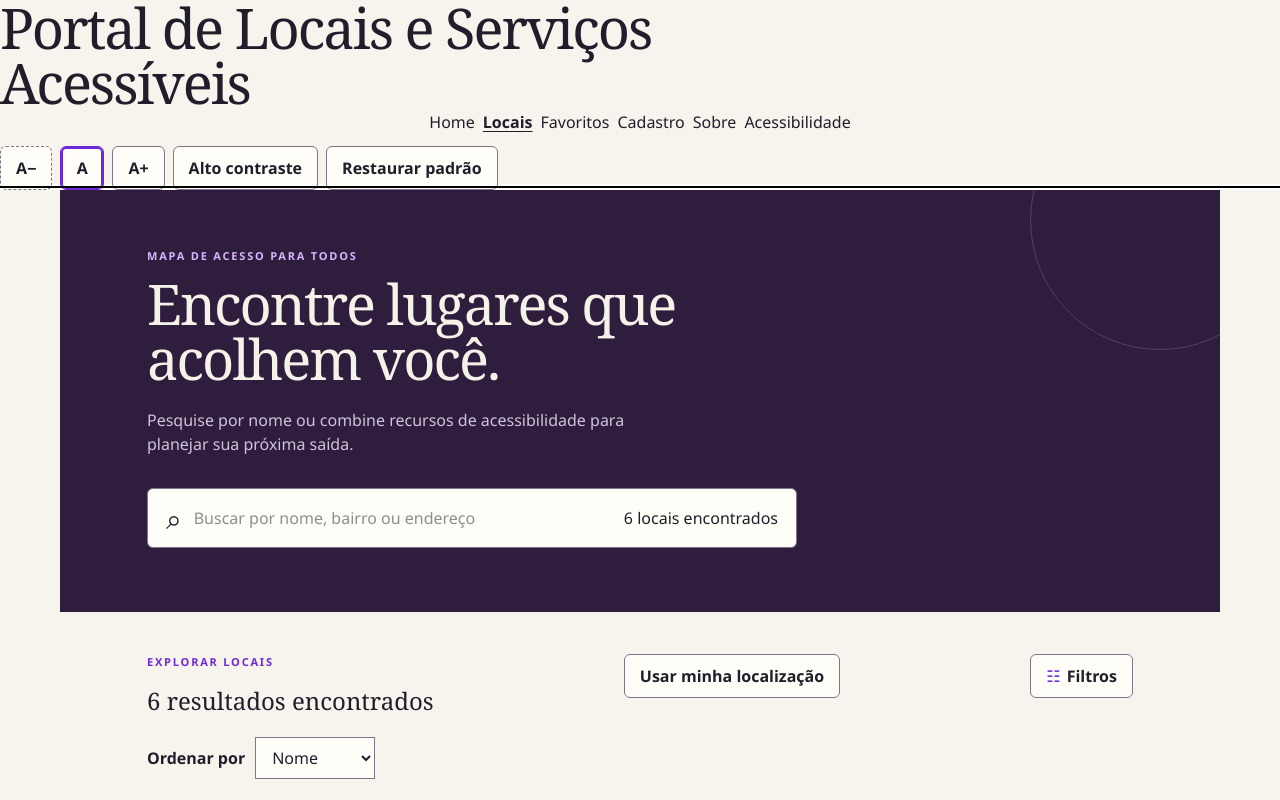
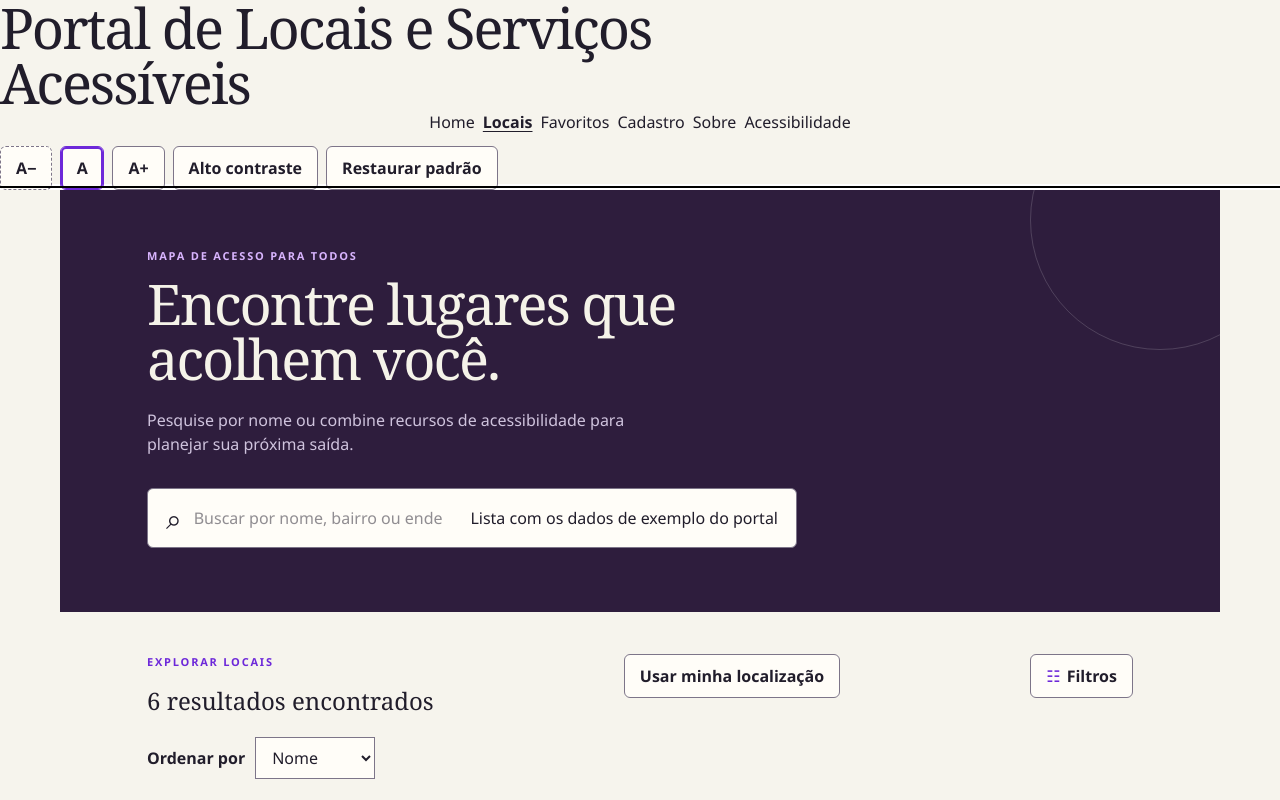
Before and after one commit to 1TDSPJ-26/portal-locais-acessiveis, a React (Vite) app: page /locais in a window 1280 px wide. Shown: the top 800 px of the page. Built offline with nearby package versions, Linux system fonts and the light colour scheme; a web font is replaced by a local one.

Commit message:
feat: exibe data da última atualização na listagem

```diff
--- a/src/pages/Locais/index.tsx
+++ b/src/pages/Locais/index.tsx
@@ -13,6 +13,7 @@ import {
 import { filtrarLocais } from "../../utils/filtrar-locais";
 import { listarFiltrosAtivos, type FiltroAtivo } from "../../utils/filtros-ativos";
 import { ordenarLocais, type CriterioOrdenacao } from "../../utils/ordenar-locais";
+import { formatarDataAtualizacao } from "../../utils/formatar-data-atualizacao";
 import { usePaginacao } from "../../hooks/usePaginacao";
 import { Paginacao } from "../../components/Paginacao";
 import { LocalCard } from "../../components/LocalCard";
@@ -20,7 +21,7 @@ import Mensagem from "../../components/Mensagem";
 import MensagemConfirmacao from "../../components/MensagemConfirmacao";
 
 export default function LocaisPage() {
-  const { locais, estado, usandoReserva, tentarNovamente } = useLocais();
+  const { locais, estado, usandoReserva, atualizadoEm, tentarNovamente } = useLocais();
   const { estado: estadoLocalizacao, posicao, solicitar } = useLocalizacao();
   const { favoritos } = useFavoritos();
   const [searchParams, setSearchParams] = useSearchParams();
@@ -252,12 +253,18 @@ export default function LocaisPage() {
           />
           <output aria-live="polite">
             {estado === "pronto" && (
-              <>
-                {resultados.length}{" "}
-                {resultados.length === 1
-                  ? "local encontrado"
-                  : "locais encontrados"}
-              </>
+              <p className="data-atualizacao">
+                {atualizadoEm ? (
+                  <>
+                    Lista atualizada em{" "}
+                    <time dateTime={atualizadoEm.toISOString()}>
+                      {formatarDataAtualizacao(atualizadoEm)}
+                    </time>
+                  </>
+                ) : (
+                  "Lista com os dados de exemplo do portal"
+                )}
+              </p>
             )}
           </output>
         </label>
```
